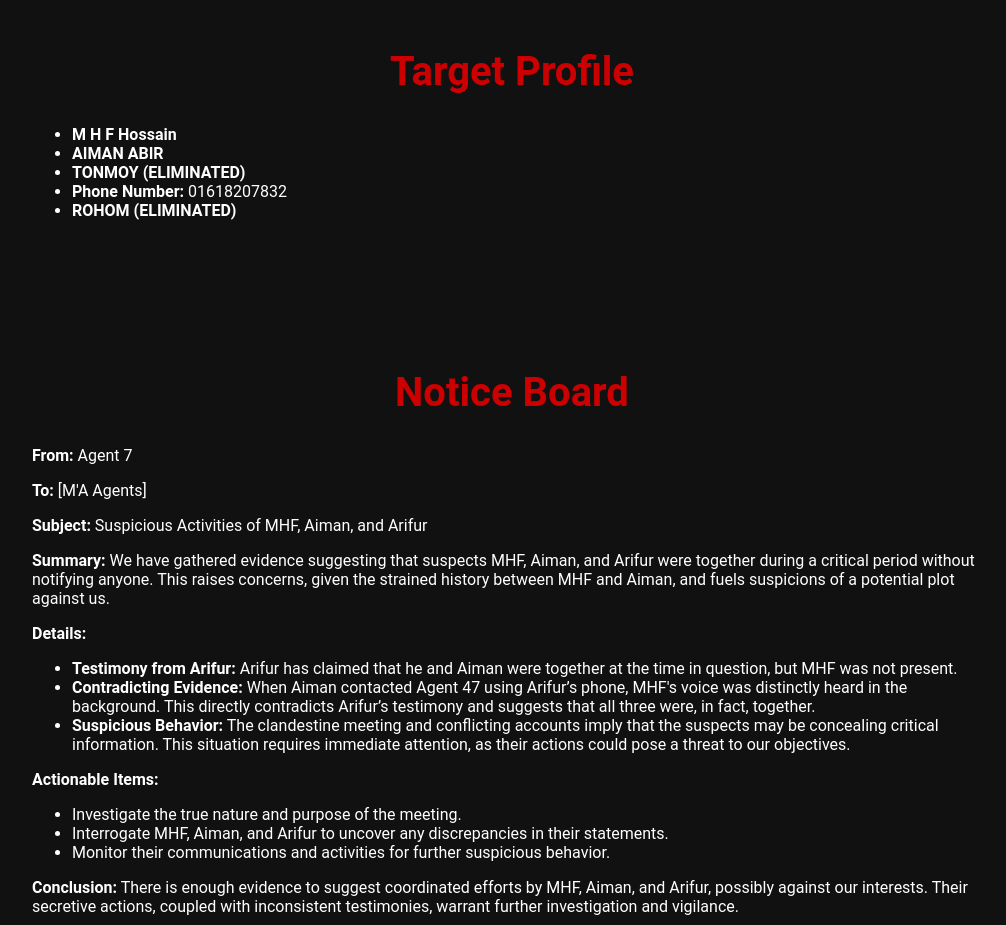
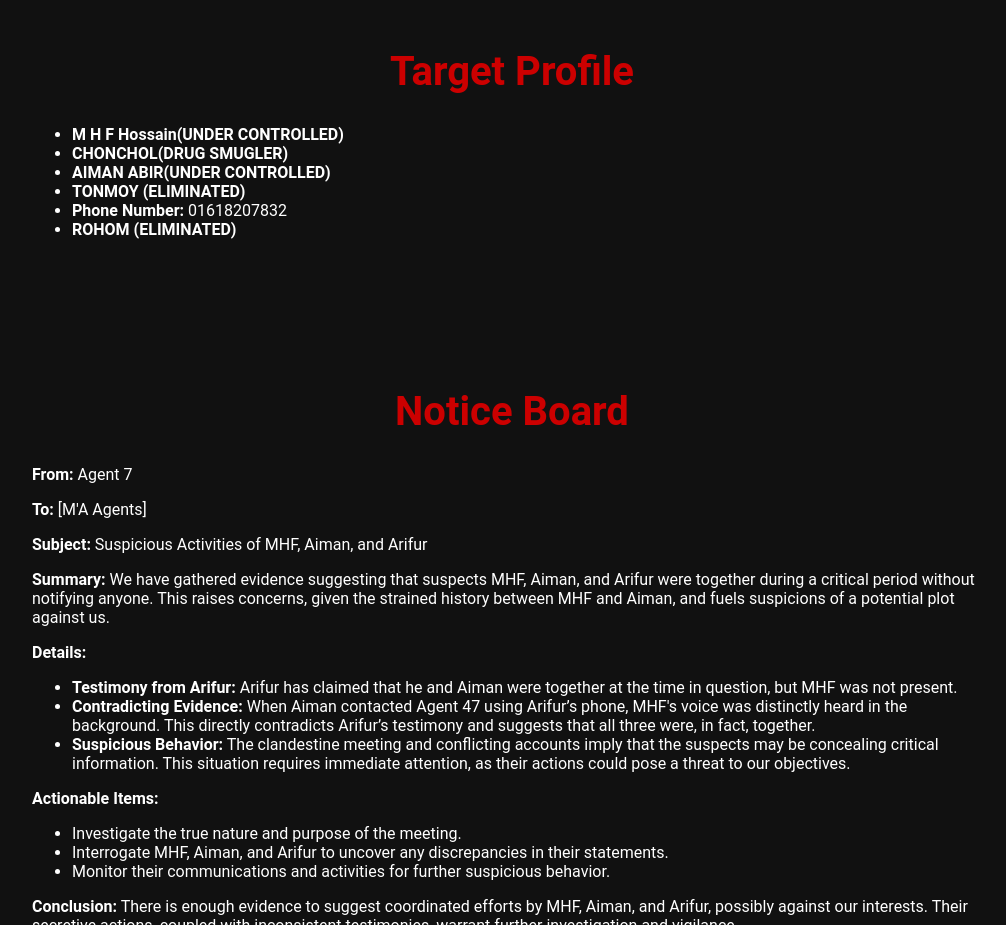
Before and after one commit to MRF124/Darkweb, a plain HTML site: page index.html in a window 1280 px wide. Shown: the part 1080-2005 px from the top of the page, without its empty margins (128-1134 px from the left). Drawn offline with Linux system fonts and the light colour scheme.

Commit message:
Update index.html

```diff
--- a/index.html
+++ b/index.html
@@ -56,8 +56,9 @@
         <div class="container">
             <h2>Target Profile</h2>
             <ul>
-                <li><strong>M H F Hossain</strong></li>
-                <li><strong>AIMAN ABIR</strong></li>
+                <li><strong>M H F Hossain(UNDER CONTROLLED)</strong></li>
+                <li><strong>CHONCHOL(DRUG SMUGLER)</strong></li>
+                <li><strong>AIMAN ABIR(UNDER CONTROLLED)</strong></li>
                 <li><strong>TONMOY (ELIMINATED)</strong></li>
                 <li><strong>Phone Number:</strong> 01618207832</li>
                 <li><strong>ROHOM (ELIMINATED)</strong></li>
```
